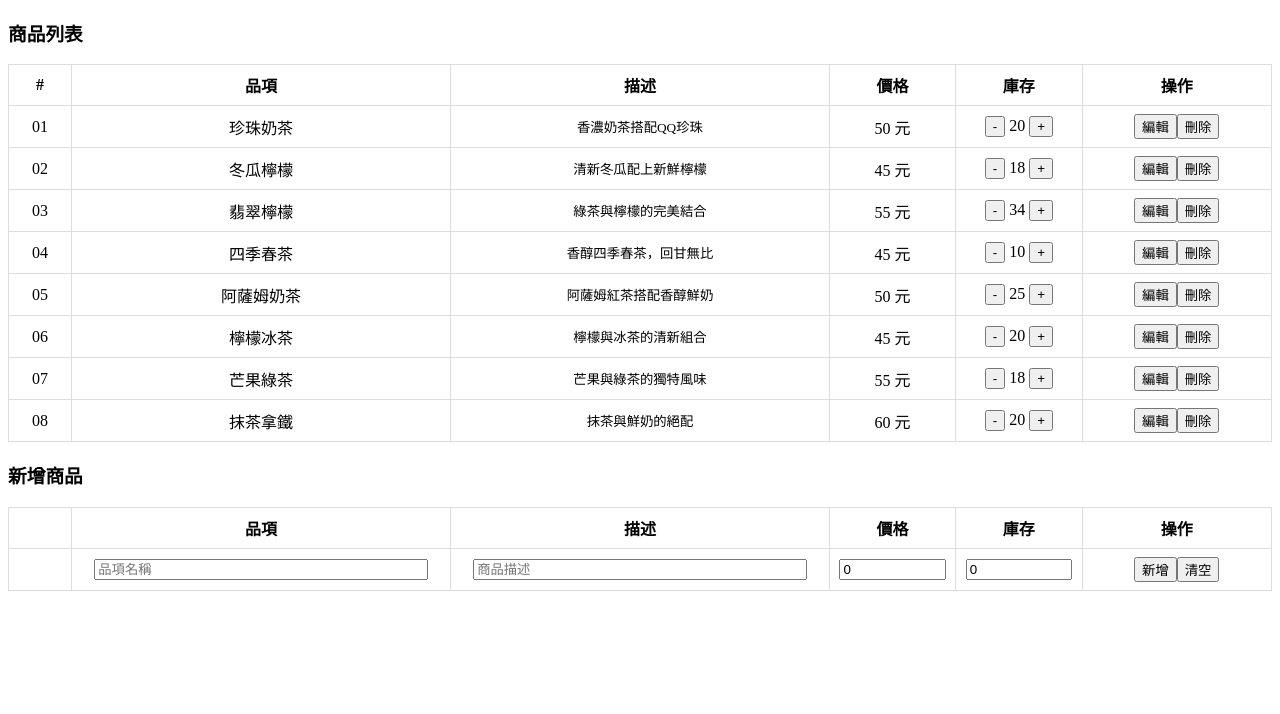
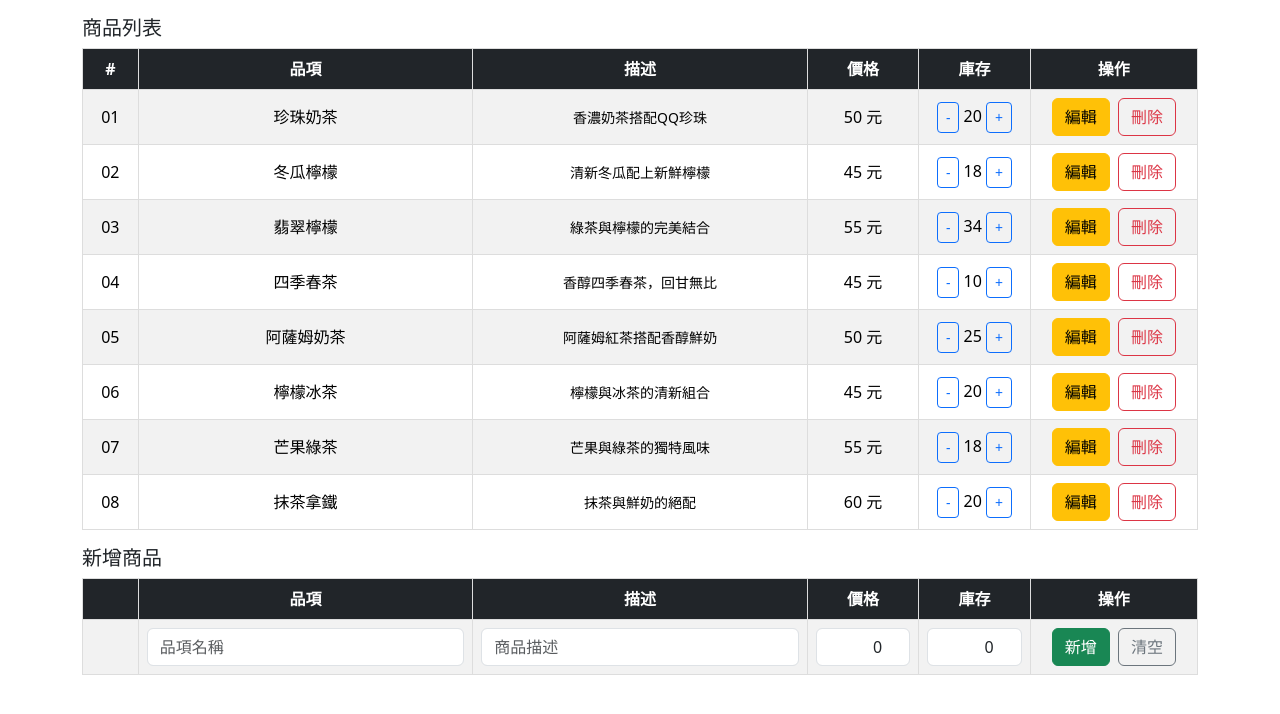
Before and after one commit to dpi627/HexVueHw01, a Vue app: page / in a window 1280 px wide. Shown: the top 714 px of the page. Built offline with nearby package versions, Linux system fonts and the light colour scheme.

Commit message:
feat: 更新商品列表與新增商品區塊的樣式
- 使用 Bootstrap 進行樣式調整
- 更新商品列表與新增商品的表格樣式
- 增加按鈕樣式以提升使用者體驗

```diff
--- a/src/AppHwLv3.vue
+++ b/src/AppHwLv3.vue
@@ -1,8 +1,9 @@
 <template>
   <!-- 商品列表區塊 -->
-  <h3>商品列表</h3>
-  <table>
-    <thead>
+  <div class="container mt-3">
+    <h5 class="mb-2">商品列表</h5>
+    <table class="table table-striped table-hover align-middle">
+      <thead class="table-dark">
         <tr>
           <th width="5%" scope="col">#</th>
           <th width="30%" scope="col">品項</th>
@@ -19,31 +20,31 @@
             <span v-if="editingItem !== item">
               {{ item.name }}
             </span>
-          <input v-else v-model="editingName" style="width: 90%;" />
+            <input v-else v-model="editingName" class="form-control" />
           </td>
           <td>
             <span v-if="editingItem !== item">
               <small>{{ item.description }}</small>
             </span>
-          <input v-else v-model="editingDescription" style="width: 90%;" />
+            <input v-else v-model="editingDescription" class="form-control" />
           </td>
           <td>
             <span v-if="editingItem !== item">
               {{ item.price }} 元
             </span>
-          <input v-else v-model.number="editingPrice" style="width: 90%;" type="number" />
+            <input v-else v-model.number="editingPrice" class="form-control" type="number" />
           </td>
           <td>
-          <button @click="decreaseStock(item)">-</button>
+            <button @click="decreaseStock(item)" class="btn btn-sm btn-outline-primary">-</button>
             {{ formatNumber(item.stock) }}
-          <button @click="increaseStock(item)">+</button>
+            <button @click="increaseStock(item)" class="btn btn-sm btn-outline-primary">+</button>
           </td>
           <td>
-          <button v-if="editingItem !== item" @click="startEdit(item)">編輯</button>
-          <button v-if="editingItem !== item" @click="deleteItem(item)">刪除</button>
+            <button v-if="editingItem !== item" @click="startEdit(item)" class="btn btn-warning me-2">編輯</button>
+            <button v-if="editingItem !== item" @click="deleteItem(item)" class="btn btn-outline-danger">刪除</button>
             <div v-else>
-            <button @click="confirmEdit()">確認</button>
-            <button @click="cancelEdit()">取消</button>
+              <button @click="confirmEdit()" class="btn btn-success me-2">確認</button>
+              <button @click="cancelEdit()" class="btn btn-outline-secondary">取消</button>
             </div>
           </td>
         </tr>
@@ -51,9 +52,9 @@
     </table>
 
     <!-- 新增區塊 -->
-  <h3>新增商品</h3>
-  <table>
-    <thead>
+    <h5 class="mb-2 mt-3">新增商品</h5>
+    <table class="table table-striped table-hover">
+      <thead class="table-dark">
         <tr>
           <th width="5%" scope="col"></th>
           <th width="30%" scope="col">品項</th>
@@ -67,26 +68,38 @@
         <tr>
           <td></td>
           <td>
-          <input v-model="newItem.name" style="width: 90%;" placeholder="品項名稱" />
+            <input v-model="newItem.name" class="form-control" placeholder="品項名稱" />
           </td>
           <td>
-          <input v-model="newItem.description" style="width: 90%;" placeholder="商品描述" />
+            <input v-model="newItem.description" class="form-control" placeholder="商品描述" />
           </td>
           <td>
             <!-- .number 修飾符（modifier）將輸入的字串轉換為數字類型 -->
-          <input v-model.number="newItem.price" style="width: 90%;" type="number" placeholder="價格" />
+            <input
+              v-model.number="newItem.price"
+              class="form-control text-end"
+              type="number"
+              placeholder="價格"
+              min="0"
+            />
           </td>
           <td>
-          <input v-model.number="newItem.stock" style="width: 90%;" type="number" placeholder="庫存" />
+            <input
+              v-model.number="newItem.stock"
+              class="form-control text-end"
+              type="number"
+              placeholder="庫存"
+              min="0"
+            />
           </td>
           <td>
-          <button @click="addItem">新增</button>
-          <button @click="clearForm">清空</button>
+            <button class="btn btn-success me-2" @click="addItem">新增</button>
+            <button class="btn btn-outline-secondary" @click="clearForm">清空</button>
           </td>
         </tr>
       </tbody>
     </table>
-
+  </div>
 </template>
 
 <script setup>
--- a/src/main.js
+++ b/src/main.js
@@ -1,3 +1,6 @@
+// 在 main.js 中加入
+import 'bootstrap/dist/css/bootstrap.min.css'
+import 'bootstrap/dist/js/bootstrap.bundle.min.js'
 import { createApp } from 'vue'
 // import './style.css'
 import App from './AppHwLv3.vue'
```
Lines whose indentation alone changed are shown as unchanged.
